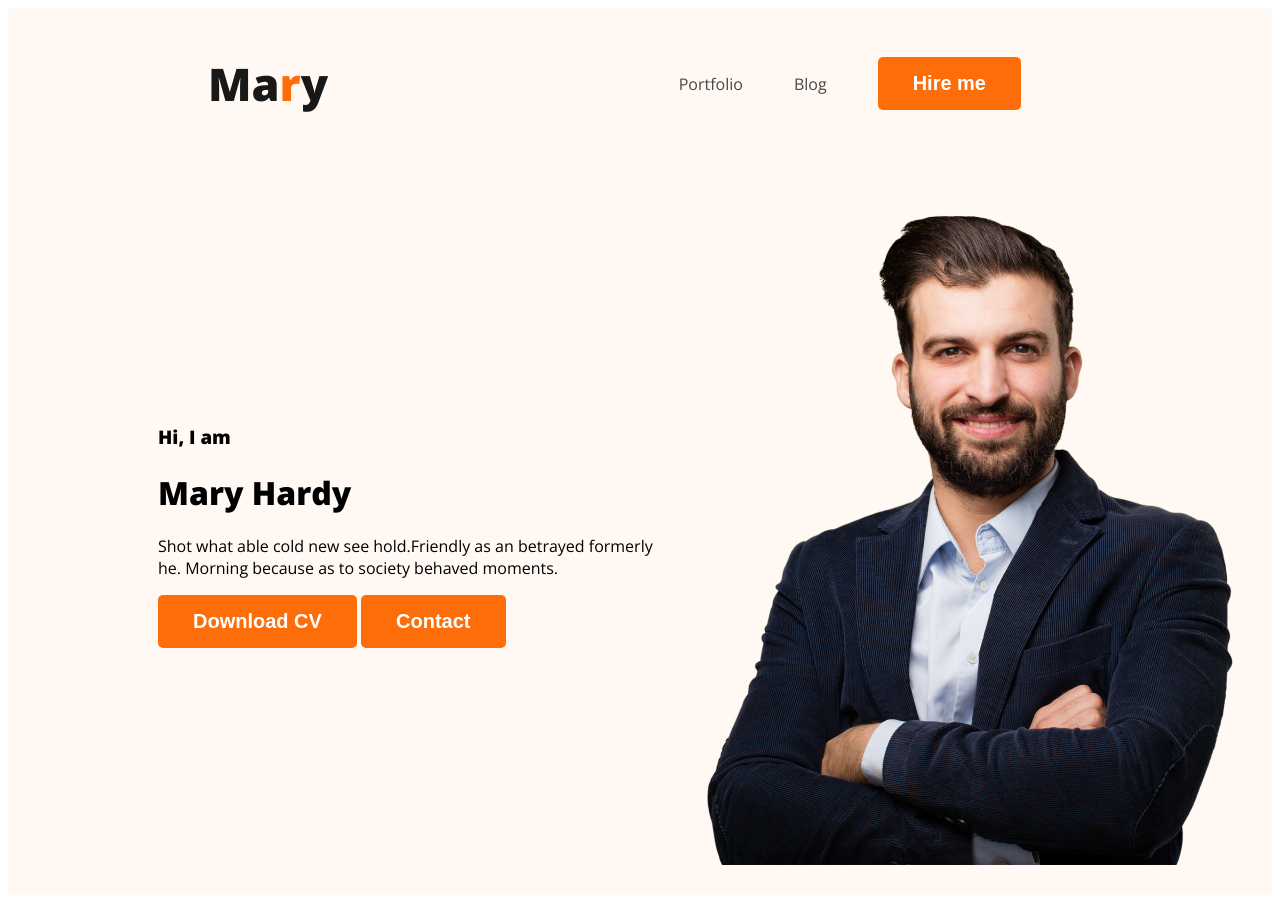
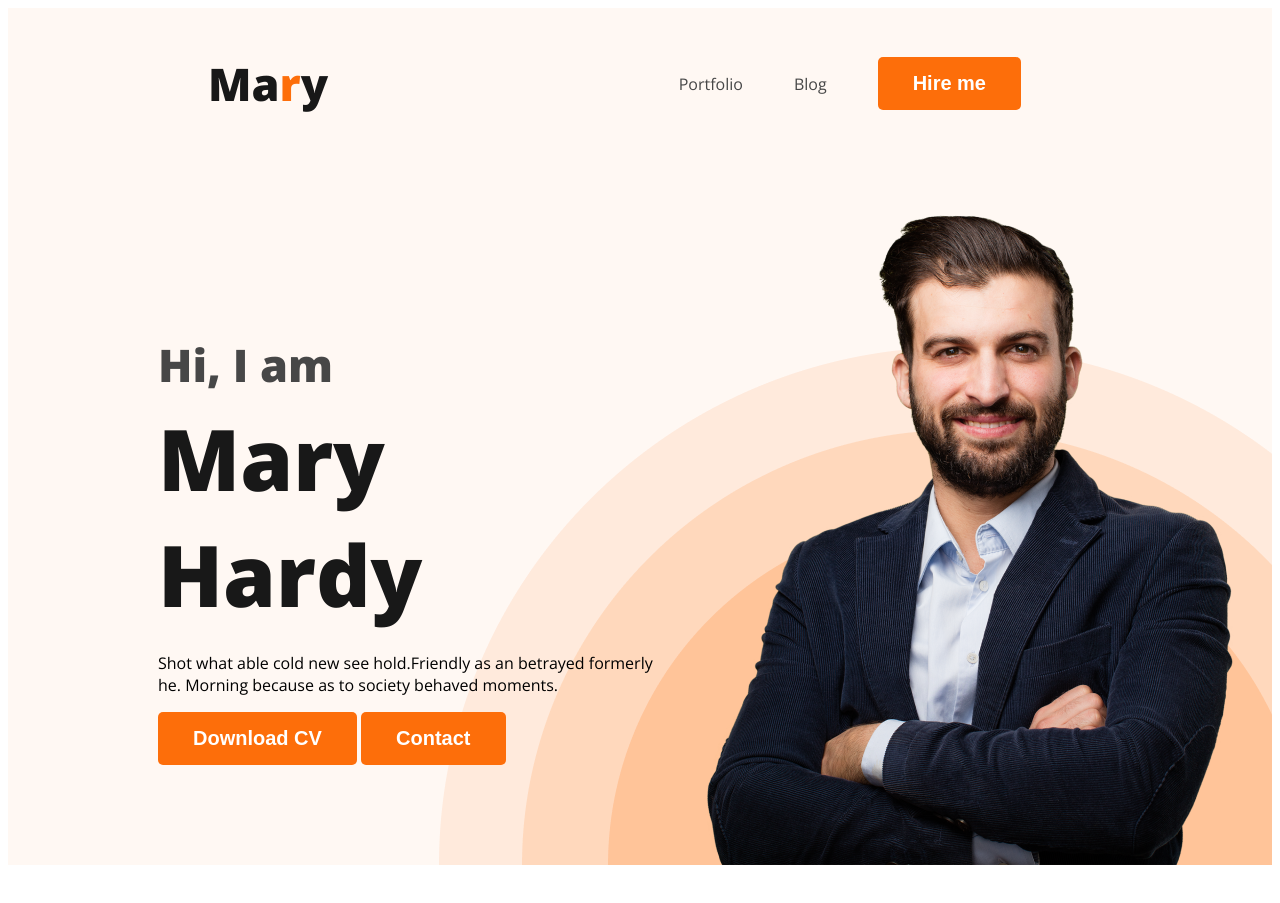
Before and after one commit to himsalhimo/webdeveloper-protfolio, a plain HTML site: page index.html in a window 1280 px wide. After the commit the page ends 873 px from the top, so only its background shows below. Drawn offline with nearby package versions, Linux system fonts and the light colour scheme.

Commit message:
complete the header section

```diff
--- a/Styles/protfolio.css
+++ b/Styles/protfolio.css
@@ -50,17 +50,37 @@ nav a {
 
 /* nav related styles */
 
-.header{
+.header {
     background-color: #FFF8F3;
+    background-image: url('../images/header_bg.png');
+    background-repeat: no-repeat;
+    background-position: bottom right;
+
 }
 
-.banner{
-    padding: 30px 30px 30px 150px;
+.banner {
+    padding: 30px 30px 0px 150px;
     display: flex;
     align-items: center;
+    justify-content: space-between;
 }
 
-.banner .profle-pic{
+.banner .profle-pic {
     width: 580px;
     height: 675px;
 }
+
+.banner-greeting{
+    font-size: 45px;
+    color: #474747;
+    margin-bottom: 0px;
+}
+
+.banner-title{
+    font-size: 85px;
+    color: #181818;
+    margin-top: 5px;
+    font-weight: 700;
+    margin-top: 5px;
+    margin-bottom: 20px;
+}
```
